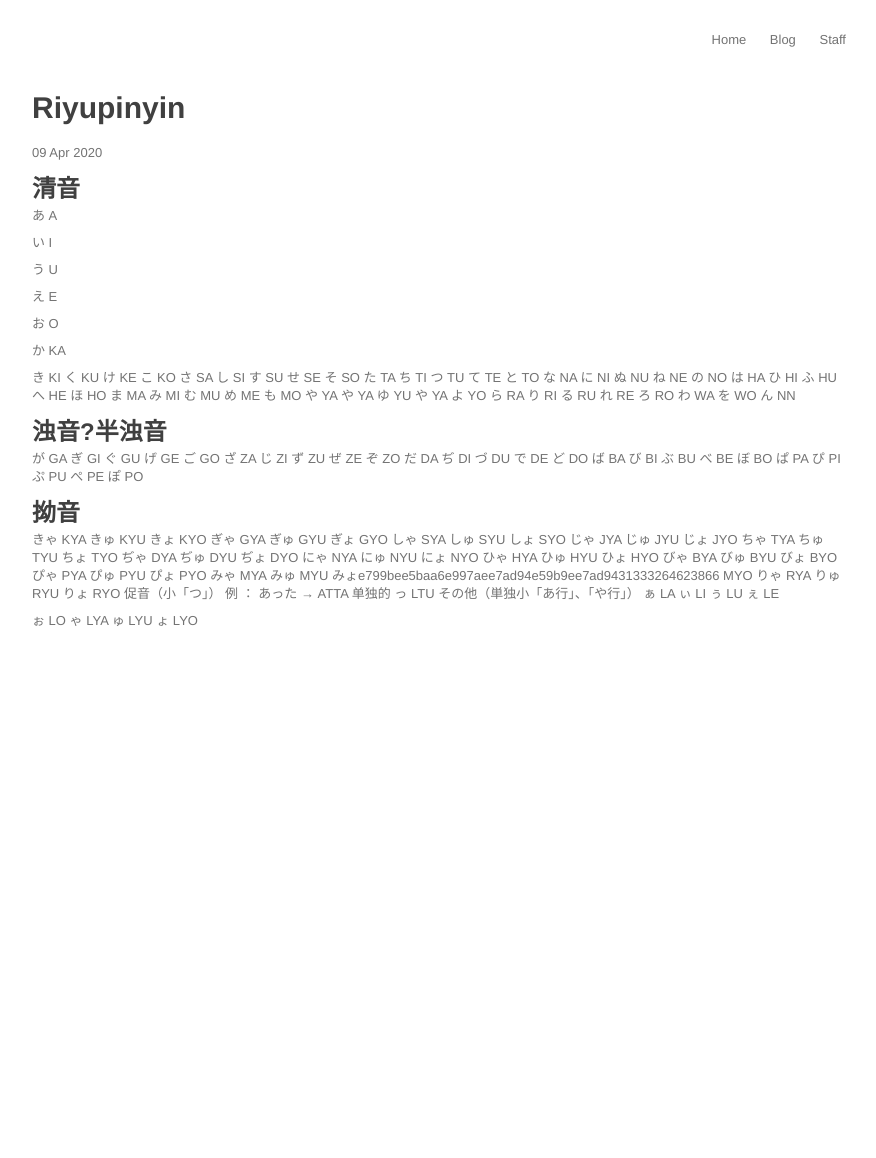
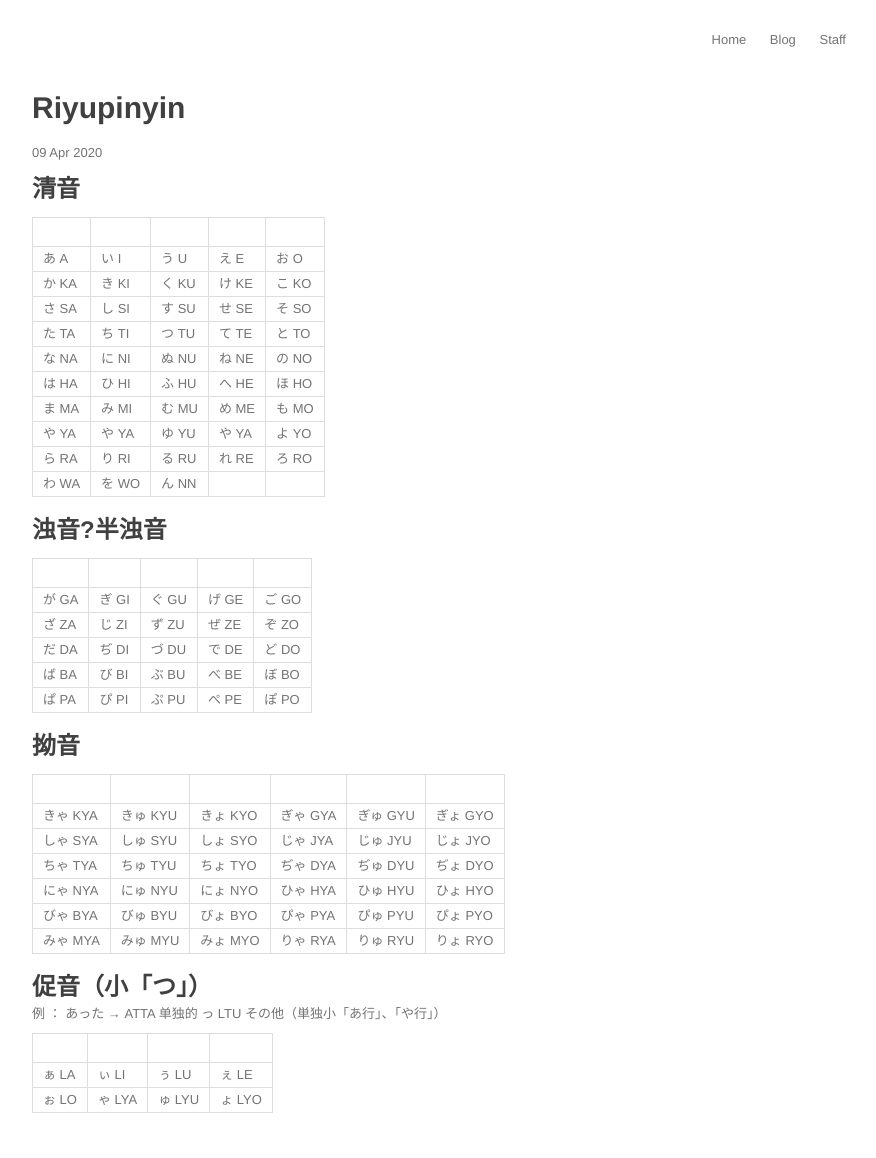
Before and after one commit to luneshao/blog-jekyll, a Jekyll site: the page built from _posts/2020-04-09-riyupinyin.md, in a window 1280 px wide. Shown: the whole page, without its empty margins (201-1077 px from the left). Built offline with Jekyll 4.4.1, drawn with Linux system fonts in a browser that asks for light colours; before the commit the page ends 920 px from its top, so only the background shows below that.

Commit message:
之前改的，提交备份

```diff
--- a/_posts/2020-04-09-riyupinyin.md
+++ b/_posts/2020-04-09-riyupinyin.md
@@ -4,135 +4,46 @@ excerpt: 日语输入法
 ---
 ## 清音
 
-あ A
+||||||
+|-|-|-|-|-|
+| あ A | い I | う U | え E | お O |
+| か KA | き KI | く KU | け KE | こ KO |
+| さ SA | し SI | す SU | せ SE | そ SO |
+| た TA | ち TI | つ TU | て TE | と TO |
+| な NA | に NI | ぬ NU | ね NE | の NO |
+| は HA | ひ HI | ふ HU | へ HE | ほ HO |
+| ま MA | み MI | む MU | め ME | も MO |
+| や YA | や YA | ゆ YU | や YA | よ YO |
+| ら RA | り RI | る RU | れ RE | ろ RO |
+| わ WA | を WO | ん NN |  |  |
 
-い I
+## 浊音?半浊音
 
-う U
+||||||
+| --- | --- | --- | --- | --- |
+| が GA | ぎ GI | ぐ GU | げ GE | ご GO |
+| ざ ZA | じ ZI | ず ZU | ぜ ZE | ぞ ZO |
+| だ DA | ぢ DI | づ DU | で DE | ど DO |
+| ば BA | び BI | ぶ BU | べ BE | ぼ BO |
+| ぱ PA | ぴ PI | ぷ PU | ぺ PE | ぽ PO |
 
-え E
+## 拗音
 
-お O
+||||||
+| --- | --- | --- | --- | --- |
+| きゃ KYA | きゅ KYU | きょ KYO | ぎゃ GYA | ぎゅ GYU | ぎょ GYO |
+| しゃ SYA | しゅ SYU | しょ SYO | じゃ JYA | じゅ JYU | じょ JYO |
+| ちゃ TYA | ちゅ TYU | ちょ TYO | ぢゃ DYA | ぢゅ DYU | ぢょ DYO |
+| にゃ NYA | にゅ NYU | にょ NYO | ひゃ HYA | ひゅ HYU | ひょ HYO |
+| びゃ BYA | びゅ BYU | びょ BYO | ぴゃ PYA | ぴゅ PYU | ぴょ PYO |
+| みゃ MYA | みゅ MYU | みょ MYO | りゃ RYA | りゅ RYU | りょ RYO |
 
-か KA
-
-き KI
-く KU
-け KE
-こ KO
-さ SA
-し SI
-す SU
-せ SE
-そ SO
-た TA
-ち TI
-つ TU
-て TE
-と TO
-な NA
-に NI
-ぬ NU
-ね NE
-の NO
-は HA
-ひ HI
-ふ HU
-へ HE
-ほ HO
-ま MA
-み MI
-む MU
-め ME
-も MO
-や YA
-や YA
-ゆ YU
-や YA
-よ YO
-ら RA
-り RI
-る RU
-れ RE
-ろ RO
-わ WA
-を WO
-ん NN
-## 浊音?半浊音
-が GA
-ぎ GI
-ぐ GU
-げ GE
-ご GO
-ざ ZA
-じ ZI
-ず ZU
-ぜ ZE
-ぞ ZO
-だ DA
-ぢ DI
-づ DU
-で DE
-ど DO
-ば BA
-び BI
-ぶ BU
-べ BE
-ぼ BO
-ぱ PA
-ぴ PI
-ぷ PU
-ぺ PE
-ぽ PO
-## 拗音
-きゃ KYA
-きゅ KYU
-きょ KYO
-ぎゃ GYA
-ぎゅ GYU
-ぎょ GYO
-しゃ SYA
-しゅ SYU
-しょ SYO
-じゃ JYA
-じゅ JYU
-じょ JYO
-ちゃ TYA
-ちゅ TYU
-ちょ TYO
-ぢゃ DYA
-ぢゅ DYU
-ぢょ DYO
-にゃ NYA
-にゅ NYU
-にょ NYO
-ひゃ HYA
-ひゅ HYU
-ひょ HYO
-びゃ BYA
-びゅ BYU
-びょ BYO
-ぴゃ PYA
-ぴゅ PYU
-ぴょ PYO
-みゃ MYA
-みゅ MYU
-みょe799bee5baa6e997aee7ad94e59b9ee7ad9431333264623866 MYO
-りゃ RYA
-りゅ RYU
-りょ RYO
-促音（小「つ」）
+## 促音（小「つ」）
 例 ： あった → ATTA
 单独的 っ LTU
 その他（単独小「あ行」、「や行」）
-ぁ LA
-ぃ LI
-ぅ LU
-ぇ LE
 
-
-
-ぉ LO
-ゃ LYA
-ゅ LYU
-ょ LYO
+|||||
+| --- | --- | --- | --- |
+| ぁ LA | ぃ LI | ぅ LU | ぇ LE |
+| ぉ LO | ゃ LYA | ゅ LYU | ょ LYO |
```
Also changed, not shown: _posts/2020-03-20-vue.md (+9 -0 lines), _posts/2020-04-20-nodejs-proxy.md (added, +89 -0 lines), _config.yml (line endings or trailing spaces).
